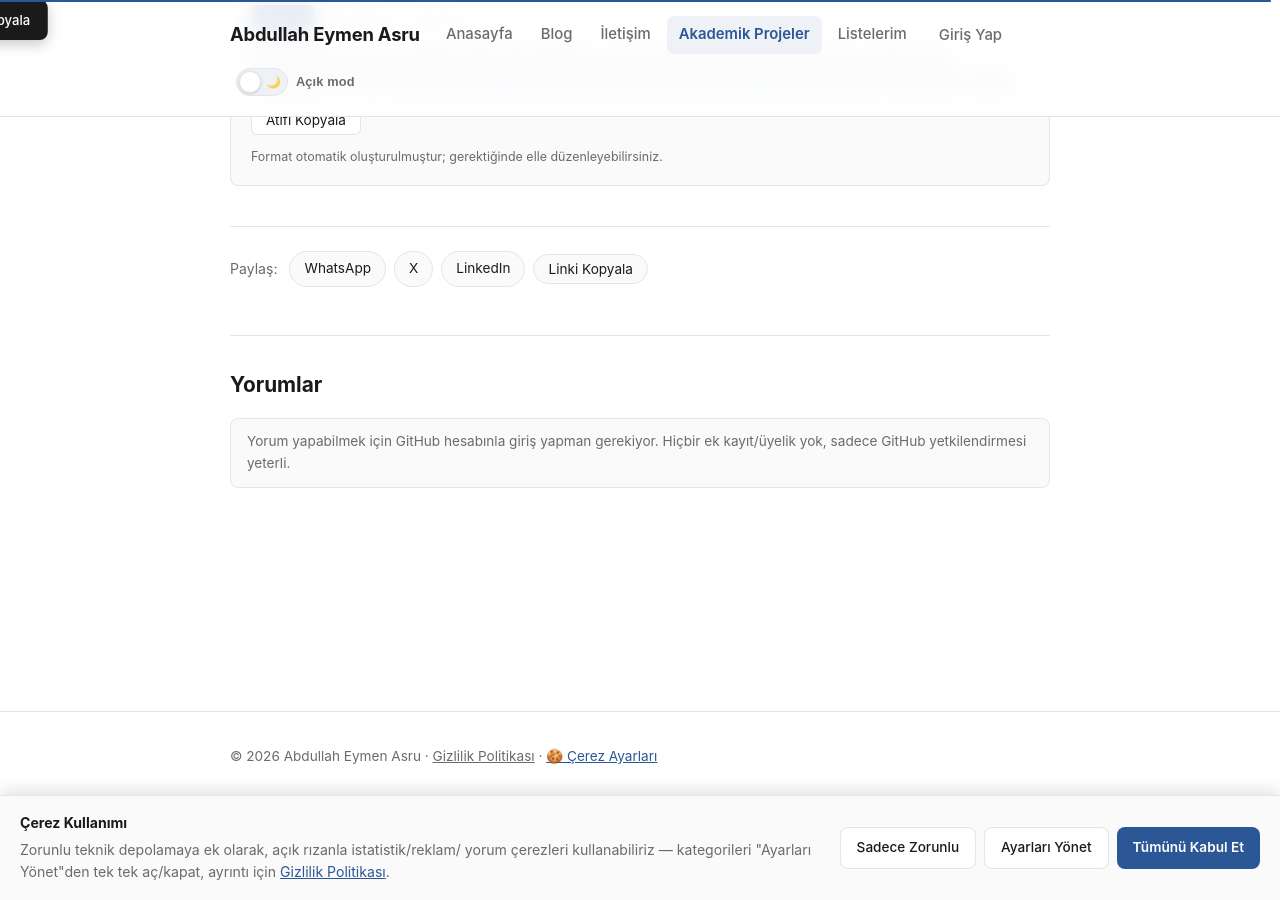
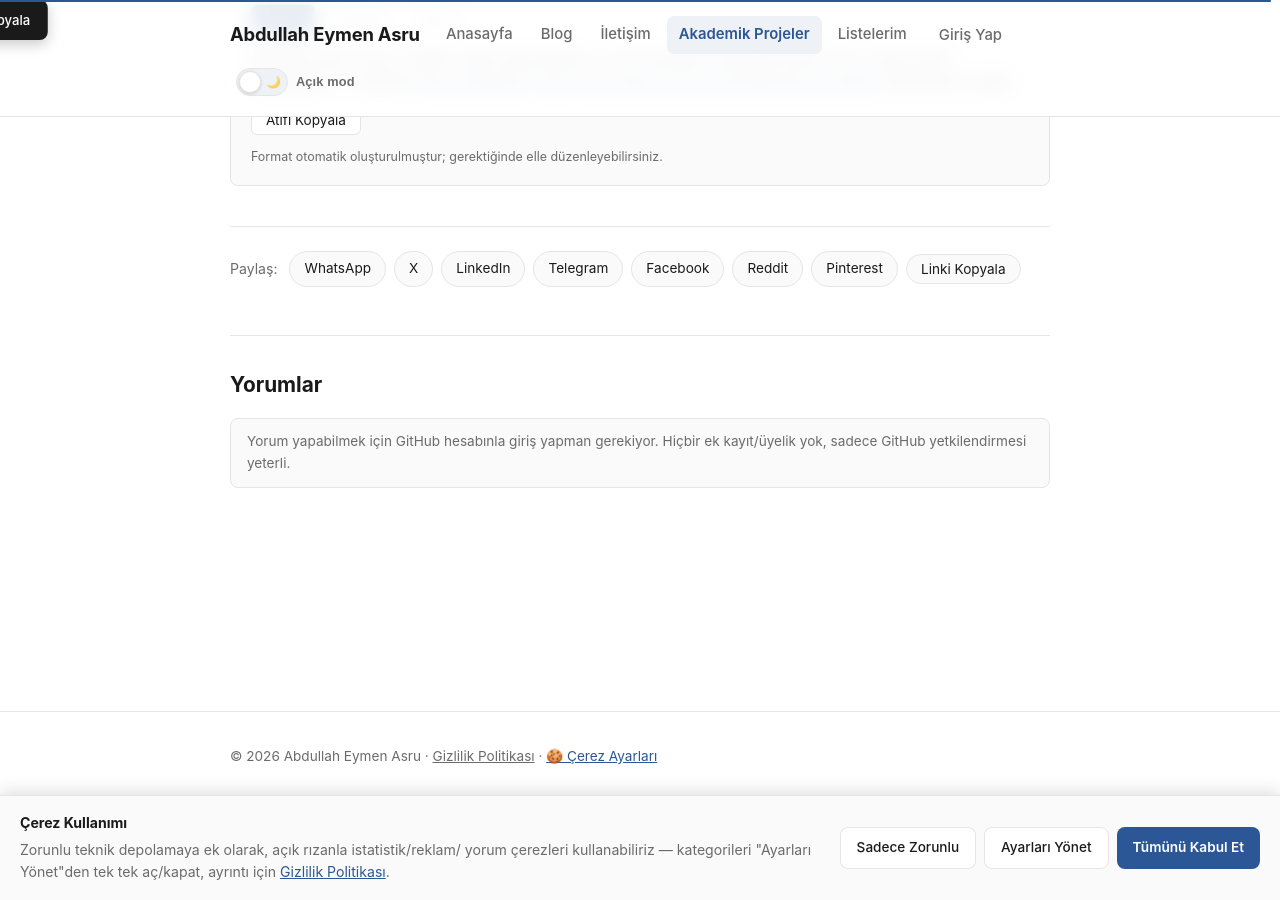
Before and after one commit to abdullah-eymen-asru/abdullah-eymen-asru.github.io, a Jekyll site: the page built from _projects/2026/akademik-kaynaklar.md, in a window 1280 px wide and 900 px high, scrolled down 832 px. Built offline with Jekyll 4.4.1, drawn with Linux system fonts in a browser that asks for light colours; part of the change alters nothing that is shown.

Commit message:
Refactor share buttons and enhance sharing options
Updated share buttons to use data attributes and added more sharing options.

```diff
--- a/_includes/share.html
+++ b/_includes/share.html
@@ -1,45 +1,153 @@
-<div class="share-buttons">
+<div class="share-buttons" id="share-buttons">
   <span class="share-label">Paylaş:</span>
-  <a class="share-btn" target="_blank" rel="noopener noreferrer"
-     href="https://wa.me/?text={{ page.title | url_encode }}%20{{ page.url | absolute_url | url_encode }}">
-    WhatsApp
-  </a>
-  <a class="share-btn" target="_blank" rel="noopener noreferrer"
-     href="https://twitter.com/intent/tweet?text={{ page.title | url_encode }}&url={{ page.url | absolute_url | url_encode }}">
-    X
-  </a>
-  <a class="share-btn" target="_blank" rel="noopener noreferrer"
-     href="https://www.linkedin.com/sharing/share-offsite/?url={{ page.url | absolute_url | url_encode }}">
-    LinkedIn
-  </a>
+  <a class="share-btn" data-share="whatsapp" target="_blank" rel="noopener noreferrer" href="#">WhatsApp</a>
+  <a class="share-btn" data-share="x" target="_blank" rel="noopener noreferrer" href="#">X</a>
+  <a class="share-btn" data-share="linkedin" target="_blank" rel="noopener noreferrer" href="#">LinkedIn</a>
+  <a class="share-btn" data-share="telegram" target="_blank" rel="noopener noreferrer" href="#">Telegram</a>
+  <a class="share-btn" data-share="facebook" target="_blank" rel="noopener noreferrer" href="#">Facebook</a>
+  <a class="share-btn" data-share="reddit" target="_blank" rel="noopener noreferrer" href="#">Reddit</a>
+  <a class="share-btn" data-share="pinterest" target="_blank" rel="noopener noreferrer" href="#">Pinterest</a>
+  <button class="share-btn" id="native-share-btn" type="button" hidden>📤 Paylaş</button>
   <button class="share-btn" id="copy-link-btn" type="button">Linki Kopyala</button>
 </div>
+<p class="share-alinti-notu" id="share-alinti-notu" hidden>
+  Seçtiğin alıntıyla paylaşılacak: <span id="share-alinti-onizleme"></span>
+</p>
 
 <script>
   (function () {
-    const btn = document.getElementById("copy-link-btn");
-    if (!btn) return;
-    btn.addEventListener("click", () => {
-      // WEBVIEW UYUMLULUĞU: navigator.clipboard bazı WebView'lerde hiç
-      // tanımlı olmayabilir (izin verilmemiş) ya da writeText() reddedilebilir
-      // — bu durumda önceden hiçbir geri bildirim olmadan sessizce
-      // başarısız oluyordu. Artık her iki durumda da kullanıcıya bir mesaj
-      // gösteriyoruz.
-      if (!navigator.clipboard || !navigator.clipboard.writeText) {
-        const original = btn.textContent;
-        btn.textContent = "Kopyalanamadı";
-        setTimeout(() => { btn.textContent = original; }, 1800);
-        return;
+    const wrap = document.getElementById("share-buttons");
+    if (!wrap) return;
+
+    const sayfaBasligi = {{ page.title | jsonify }};
+    const sayfaUrlYedek = {{ page.url | absolute_url | jsonify }};
+
+    /*
+     * ALINTI PAYLAŞIMI (bkz. assets/js/okuma-araclari/secim-baloncugu.js):
+     * yazı gövdesinde bir metin seçilip "❝ Kopyala" baloncuğundan
+     * kopyalandığında, o alıntı burada (sessionStorage üzerinden, SADECE bu
+     * sekme/sayfa için) hatırlanır. Bu paylaş kutusundaki linkler o an
+     * SAYFAYA GİRİLDİĞİNDE ve her tıklamadan HEMEN ÖNCE yeniden üretilir —
+     * "alıntı" varsa metne tırnak içinde eklenir, yoksa (ya da sayfa
+     * değiştiyse / süresi geçtiyse) sade sayfa başlığı+linki kullanılır.
+     * Gerçek URL, atif-kutusu.html'deki AYNI gerekçeyle (site aynı anda
+     * github.io + pages.dev üzerinden yayınlandığı için) window.location'dan
+     * okunuyor, build-time site.url'e GÜVENİLMİYOR.
+     */
+    const ALINTI_ANAHTARI = "paylas-alinti:" + window.location.pathname;
+
+    function aktifAlintiyiOku() {
+      try {
+        const ham = sessionStorage.getItem(ALINTI_ANAHTARI);
+        if (!ham) return "";
+        const kayit = JSON.parse(ham);
+        // 10 dakikadan eski bir alıntı "bayat" sayılır — kullanıcı çoktan
+        // başka bir cümle seçmiş/vazgeçmiş olabilir, sonsuza kadar
+        // yapışık kalmasın.
+        if (!kayit || typeof kayit.metin !== "string" || Date.now() - kayit.zaman > 10 * 60 * 1000) return "";
+        return kayit.metin;
+      } catch (e) {
+        return "";
       }
-      navigator.clipboard.writeText(window.location.href).then(() => {
-        const original = btn.textContent;
-        btn.textContent = "Kopyalandı ✓";
-        setTimeout(() => { btn.textContent = original; }, 1800);
-      }).catch(() => {
-        const original = btn.textContent;
-        btn.textContent = "Kopyalanamadı";
-        setTimeout(() => { btn.textContent = original; }, 1800);
+    }
+
+    const gercekUrl = window.location.origin + window.location.pathname;
+    const notuEl = document.getElementById("share-alinti-notu");
+    const onizlemeEl = document.getElementById("share-alinti-onizleme");
+
+    function paylasimMetniUret() {
+      const alinti = aktifAlintiyiOku();
+      if (alinti) {
+        return `"${alinti}" — ${sayfaBasligi}`;
+      }
+      return sayfaBasligi;
+    }
+
+    function notuGuncelle() {
+      const alinti = aktifAlintiyiOku();
+      if (alinti) {
+        onizlemeEl.textContent = alinti.length > 90 ? `${alinti.slice(0, 89)}…` : alinti;
+        notuEl.hidden = false;
+      } else {
+        notuEl.hidden = true;
+      }
+    }
+
+    // Sayfa açıldığında ve her "storage"/odak değişiminde notu güncelle —
+    // kullanıcı bir alıntı kopyaladıktan sonra tekrar bu bölüme
+    // kaydırdığında (ya da sekmeye geri döndüğünde) not güncel kalsın.
+    notuGuncelle();
+    window.addEventListener("focus", notuGuncelle);
+    document.addEventListener("secim-alinti-guncellendi", notuGuncelle);
+
+    const LINK_URETICI = {
+      whatsapp: (metin, url) => `https://wa.me/?text=${encodeURIComponent(metin + " " + url)}`,
+      x: (metin, url) => `https://twitter.com/intent/tweet?text=${encodeURIComponent(metin)}&url=${encodeURIComponent(url)}`,
+      linkedin: (_metin, url) => `https://www.linkedin.com/sharing/share-offsite/?url=${encodeURIComponent(url)}`,
+      telegram: (metin, url) => `https://t.me/share/url?url=${encodeURIComponent(url)}&text=${encodeURIComponent(metin)}`,
+      facebook: (_metin, url) => `https://www.facebook.com/sharer/sharer.php?u=${encodeURIComponent(url)}`,
+      reddit: (metin, url) => `https://www.reddit.com/submit?url=${encodeURIComponent(url)}&title=${encodeURIComponent(metin)}`,
+      pinterest: (metin, url) => `https://pinterest.com/pin/create/button/?url=${encodeURIComponent(url)}&description=${encodeURIComponent(metin)}`,
+    };
+
+    // Her linkin href'i TIKLAMADAN HEMEN ÖNCE (click sırasında) yeniden
+    // hesaplanır — statik bir href yerine bu yöntem tercih edildi çünkü
+    // kullanıcı sayfayı açık tutup FARKLI cümleler seçtikçe (veya seçimi
+    // kaldırdıkça) her linkin hedefi güncel kalmalı, sayfayı yenilemesi
+    // gerekmemeli.
+    wrap.querySelectorAll("[data-share]").forEach((a) => {
+      a.addEventListener("click", () => {
+        const uretici = LINK_URETICI[a.dataset.share];
+        if (!uretici) return;
+        a.href = uretici(paylasimMetniUret(), gercekUrl || sayfaUrlYedek);
       });
     });
+
+    // NATIVE PAYLAŞIM (Web Share API) — sadece destekleyen tarayıcılarda
+    // (çoğunlukla mobil) gösterilir; masaüstü Safari/Chrome gibi
+    // desteklemeyenlerde buton hiç görünmez, boşuna tıklanabilir bir
+    // buton bırakmamak için.
+    const nativeBtn = document.getElementById("native-share-btn");
+    if (nativeBtn && navigator.share) {
+      nativeBtn.hidden = false;
+      nativeBtn.addEventListener("click", () => {
+        navigator
+          .share({
+            title: sayfaBasligi,
+            text: paylasimMetniUret(),
+            url: gercekUrl || sayfaUrlYedek,
+          })
+          .catch(() => {
+            // Kullanıcı paylaşım panelini iptal etti ya da tarayıcı
+            // reddetti — sessizce yok say, bir hata değil.
+          });
+      });
+    }
+
+    const copyBtn = document.getElementById("copy-link-btn");
+    if (copyBtn) {
+      copyBtn.addEventListener("click", () => {
+        const hedefUrl = gercekUrl || sayfaUrlYedek;
+        // WEBVIEW UYUMLULUĞU: navigator.clipboard bazı WebView'lerde hiç
+        // tanımlı olmayabilir (izin verilmemiş) ya da writeText() reddedilebilir
+        // — bu durumda kullanıcıya bir mesaj gösteriyoruz, sessizce
+        // başarısız olmuyoruz.
+        if (!navigator.clipboard || !navigator.clipboard.writeText) {
+          const original = copyBtn.textContent;
+          copyBtn.textContent = "Kopyalanamadı";
+          setTimeout(() => { copyBtn.textContent = original; }, 1800);
+          return;
+        }
+        navigator.clipboard.writeText(hedefUrl).then(() => {
+          const original = copyBtn.textContent;
+          copyBtn.textContent = "Kopyalandı ✓";
+          setTimeout(() => { copyBtn.textContent = original; }, 1800);
+        }).catch(() => {
+          const original = copyBtn.textContent;
+          copyBtn.textContent = "Kopyalanamadı";
+          setTimeout(() => { copyBtn.textContent = original; }, 1800);
+        });
+      });
+    }
   })();
 </script>
```
